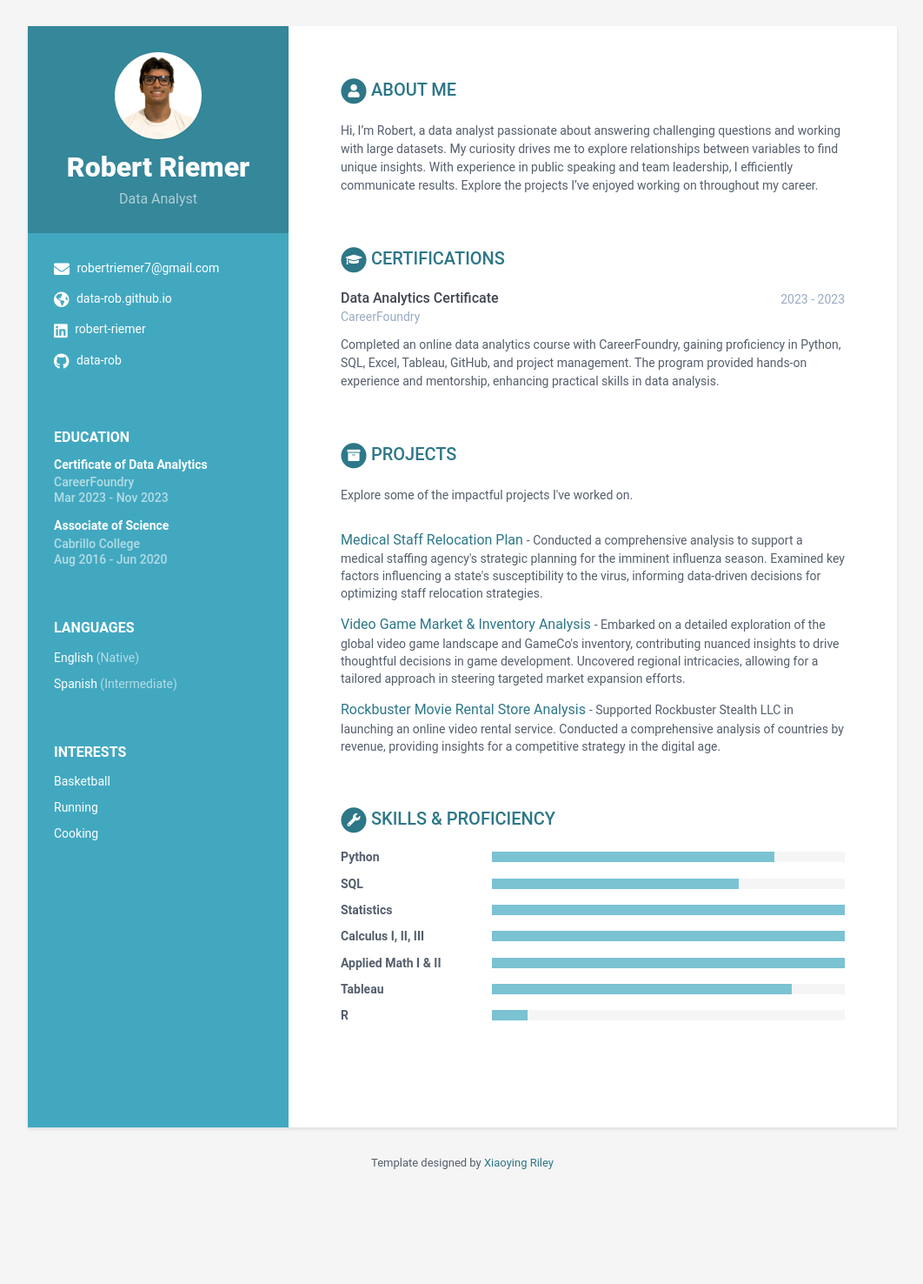
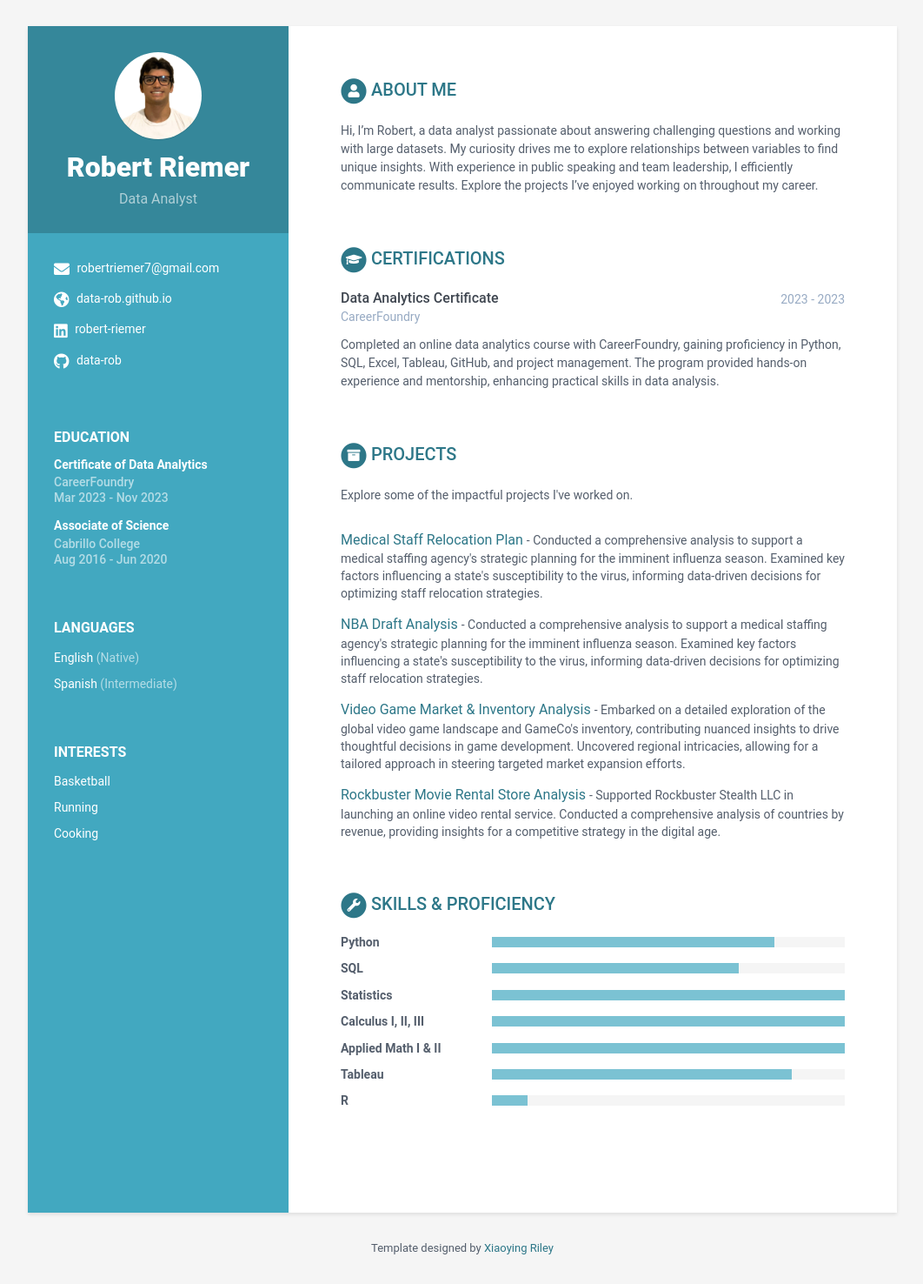
Before and after one commit to data-rob/data-rob.github.io, a Jekyll site: the page built from index.html, in a window 1280 px wide. Shown: the whole page at 87% size, without its empty margins (108-1170 px from the left). Built offline with Jekyll 4.4.1, drawn with Linux system fonts in a browser that asks for light colours; before the commit the page ends 1378 px from its top, so only the background shows below that.

Commit message:
Update data.yml

```diff
--- a/_data/data.yml
+++ b/_data/data.yml
@@ -76,6 +76,10 @@ projects:
         link: "https://public.tableau.com/app/profile/robert.riemer/viz/CareerFoundryAchievementStoryboard/ProjectStory"
         tagline: "Conducted a comprehensive analysis to support a medical staffing agency's strategic planning for the imminent influenza season. Examined key factors influencing a state's susceptibility to the virus, informing data-driven decisions for optimizing staff relocation strategies."
 
+      - title: NBA Draft Analysis
+        link: "https://public.tableau.com/app/profile/robert.riemer/viz/CareerFoundryAchievementStoryboard/ProjectStory"
+        tagline: "Conducted a comprehensive analysis to support a medical staffing agency's strategic planning for the imminent influenza season. Examined key factors influencing a state's susceptibility to the virus, informing data-driven decisions for optimizing staff relocation strategies."
+
       - title: Video Game Market & Inventory Analysis
         link: "https://drive.google.com/file/d/1kKbqvCiTQUmPKdT9GqIIY8AcmL1geB6p/view?usp=drive_link"
         tagline: "Embarked on a detailed exploration of the global video game landscape and GameCo's inventory, contributing nuanced insights to drive thoughtful decisions in game development. Uncovered regional intricacies, allowing for a tailored approach in steering targeted market expansion efforts."
```
